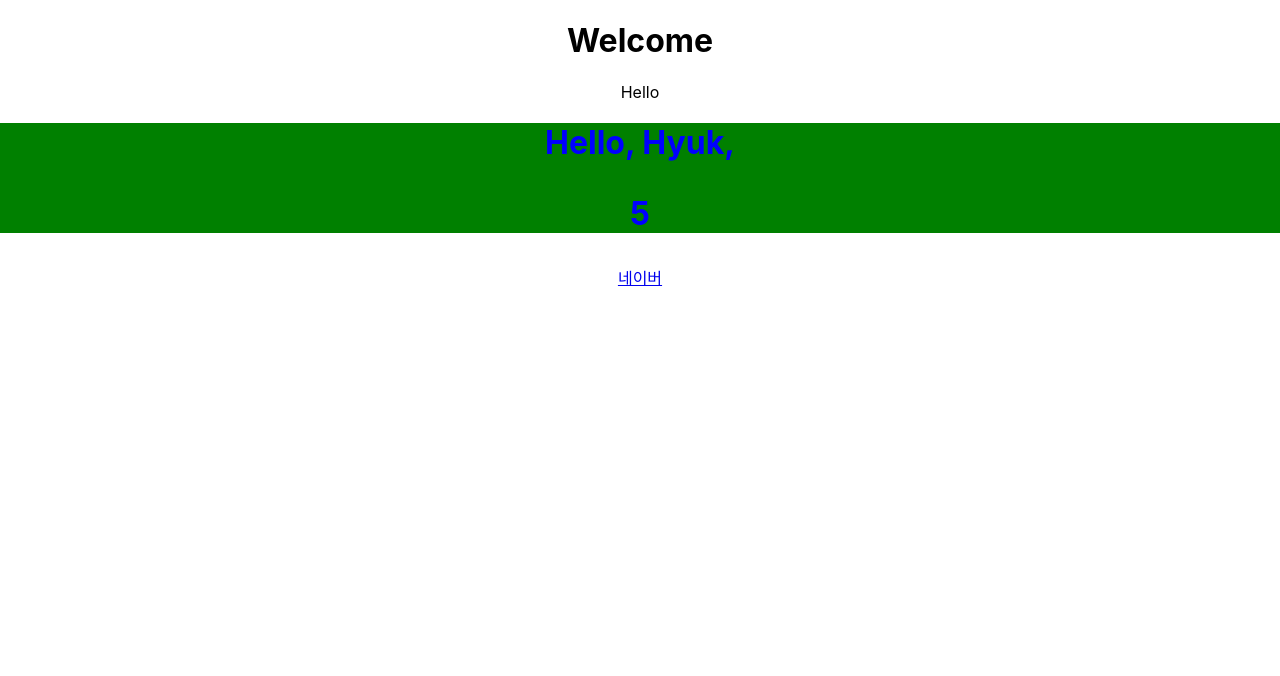
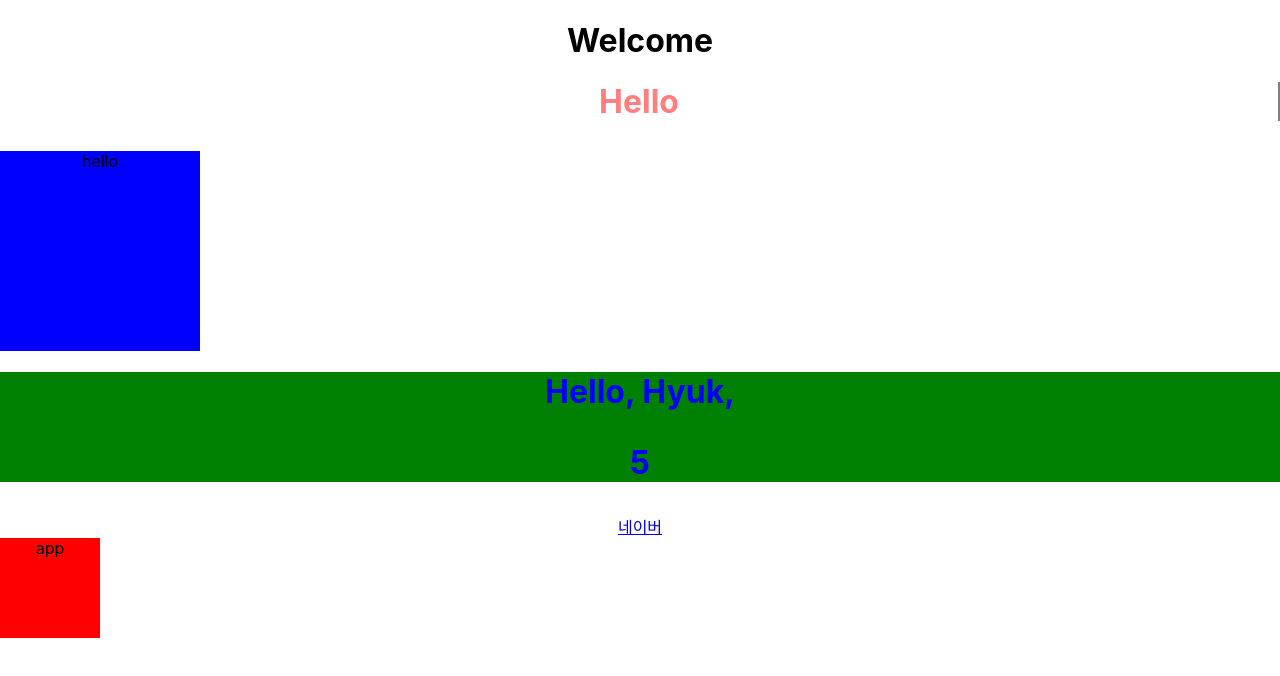
Before and after one commit to JinHyukParkk/study-react, a React (Create React App) app in the folder voca/: page / in a window 1280 px wide. Shown: the top 676 px of the page. Built offline with nearby package versions, Linux system fonts and the light colour scheme.

Commit message:
style module 적용 예시

```diff
--- a/voca/src/App.js
+++ b/voca/src/App.js
@@ -1,6 +1,8 @@
 import './App.css';
-import Hello from './component/Hello';
+
+import Hello from './component/hello';
 import Welcome from './component/Welcome';
+import styles from './App.module.css'
 
 function App() {
   const name = "Hyuk"
@@ -22,6 +24,8 @@ function App() {
         Hello, {name}, <p>{2 + 3}</p>
       </h1>
       <a href={naver.url}>{naver.name}</a>
+
+      <div className={styles.box}>app</div>
     </div>
   );
 }
--- /dev/null
+++ b/voca/src/App.module.css
@@ -0,0 +1,5 @@
+.box {
+    width: 100px;
+    height: 100px;
+    background-color: red;
+  }
--- a/voca/src/component/Hello.js
+++ b/voca/src/component/Hello.js
@@ -1,3 +1,18 @@
+import World from "./World"
+import styles from "./hello.module.css"
+
 export default function Hello() {
-    return <p>Hello</p>
+    return (
+    <div>
+        <h1 style={{
+            color : "#f00",
+            borderRight : "2px solid #000",
+            marginBottom : "30px",
+            opacity : 0.5
+        }}>
+            Hello
+            </h1>
+        <div className={styles.box}>hello</div>
+    </div>
+    );
 }
--- /dev/null
+++ b/voca/src/component/Hello.module.css
@@ -0,0 +1 @@
+.box { width: 200px; height: 200px; background-color: blue;}
--- /dev/null
+++ b/voca/src/component/World.js
@@ -0,0 +1,3 @@
+export default function World() {
+    return <p>World</p>
+}
```
